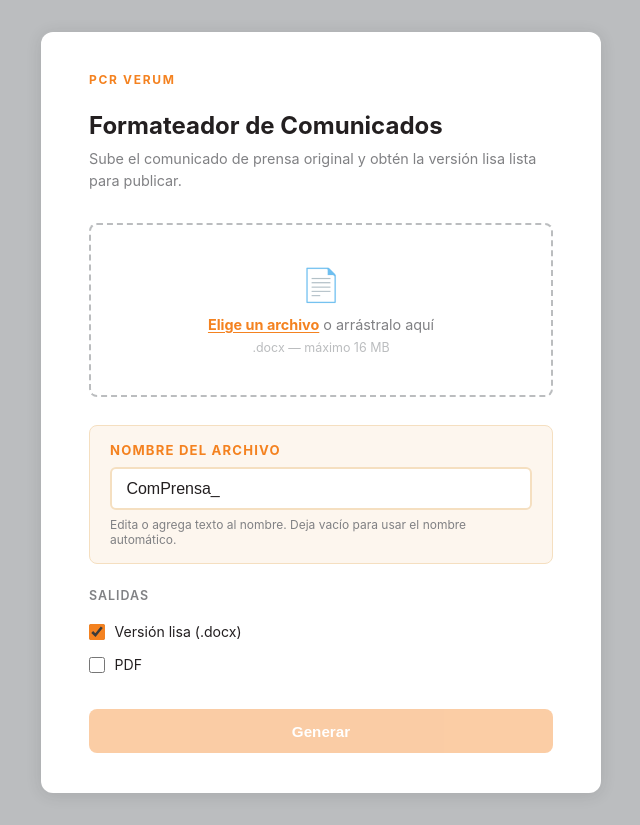
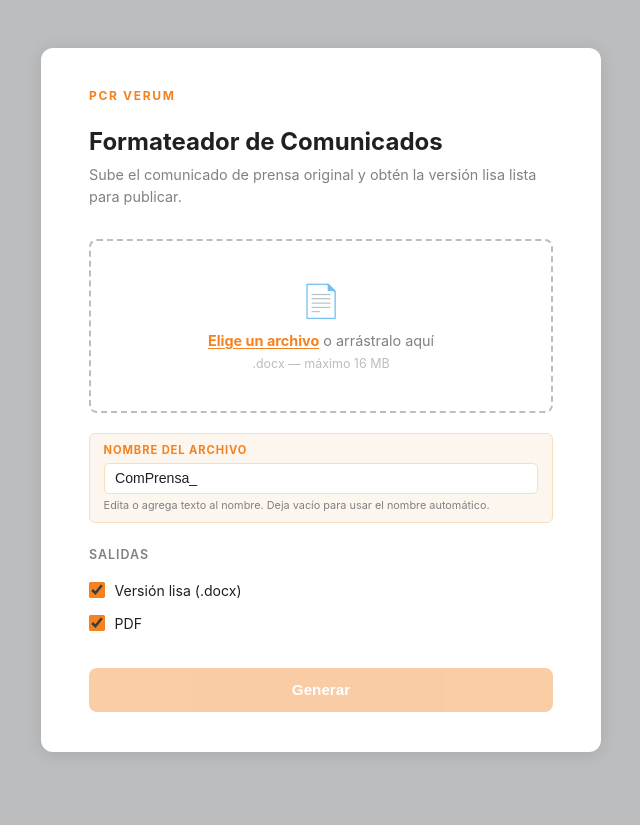
Before and after one commit to diego1aguirre/Comunicado-app, a Flask app: page / in a window 1280 px wide. Shown: the whole page, without its empty margins (319-959 px from the left). After the commit the page ends 752 px from the top, so only its background shows below. Run offline with Flask 3, Linux system fonts and the light colour scheme; parts of the project's set-up code (start-up, migrations or seed data) failed here and were passed over.

Commit message:
feat: check PDF by default and reduce filename field size
Co-Authored-By: Claude Sonnet 4.6 <noreply@anthropic.com>

```diff
--- a/templates/index.html
+++ b/templates/index.html
@@ -198,29 +198,29 @@
 
     /* Filename field */
     .filename-field {
-      margin-top: 1.75rem;
+      margin-top: 1.25rem;
       background: #fdf6ee;
       border: 1.5px solid #f5dfc0;
-      border-radius: 8px;
-      padding: 1rem 1.25rem;
+      border-radius: 6px;
+      padding: 0.6rem 0.85rem;
     }
 
     .filename-field .filename-label {
       display: block;
-      font-size: 0.82rem;
+      font-size: 0.7rem;
       font-weight: 700;
-      letter-spacing: 0.09em;
+      letter-spacing: 0.08em;
       text-transform: uppercase;
       color: var(--main-color);
-      margin-bottom: 0.6rem;
+      margin-bottom: 0.35rem;
     }
 
     .filename-field input[type="text"] {
       width: 100%;
-      padding: 0.65rem 0.9rem;
-      border: 2px solid #f5dfc0;
-      border-radius: 6px;
-      font-size: 1rem;
+      padding: 0.4rem 0.65rem;
+      border: 1.5px solid #f5dfc0;
+      border-radius: 5px;
+      font-size: 0.88rem;
       font-weight: 500;
       color: var(--fivth-color);
       background: #fff;
@@ -230,13 +230,13 @@
 
     .filename-field input[type="text"]:focus {
       border-color: var(--main-color);
-      box-shadow: 0 0 0 3px rgba(244,130,32,0.12);
+      box-shadow: 0 0 0 2px rgba(244,130,32,0.12);
     }
 
     .filename-hint {
-      font-size: 0.75rem;
+      font-size: 0.68rem;
       color: var(--third-color);
-      margin-top: 0.45rem;
+      margin-top: 0.3rem;
     }
 
     /* Submit button */
@@ -304,7 +304,7 @@
           <label for="optPlain">Versión lisa (.docx)</label>
         </div>
         <div class="option-row">
-          <input type="checkbox" id="optPdf" />
+          <input type="checkbox" id="optPdf" checked />
           <label for="optPdf">PDF</label>
         </div>
       </div>
```
